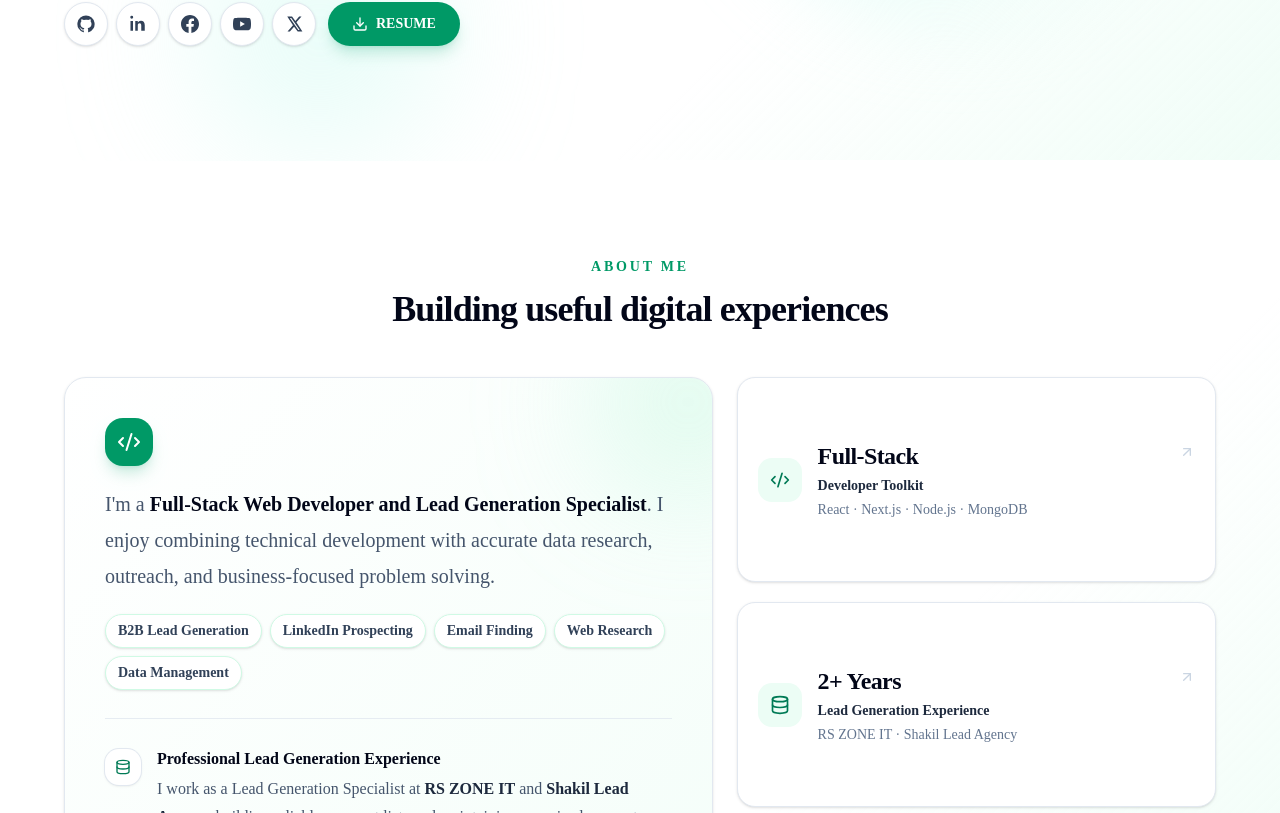
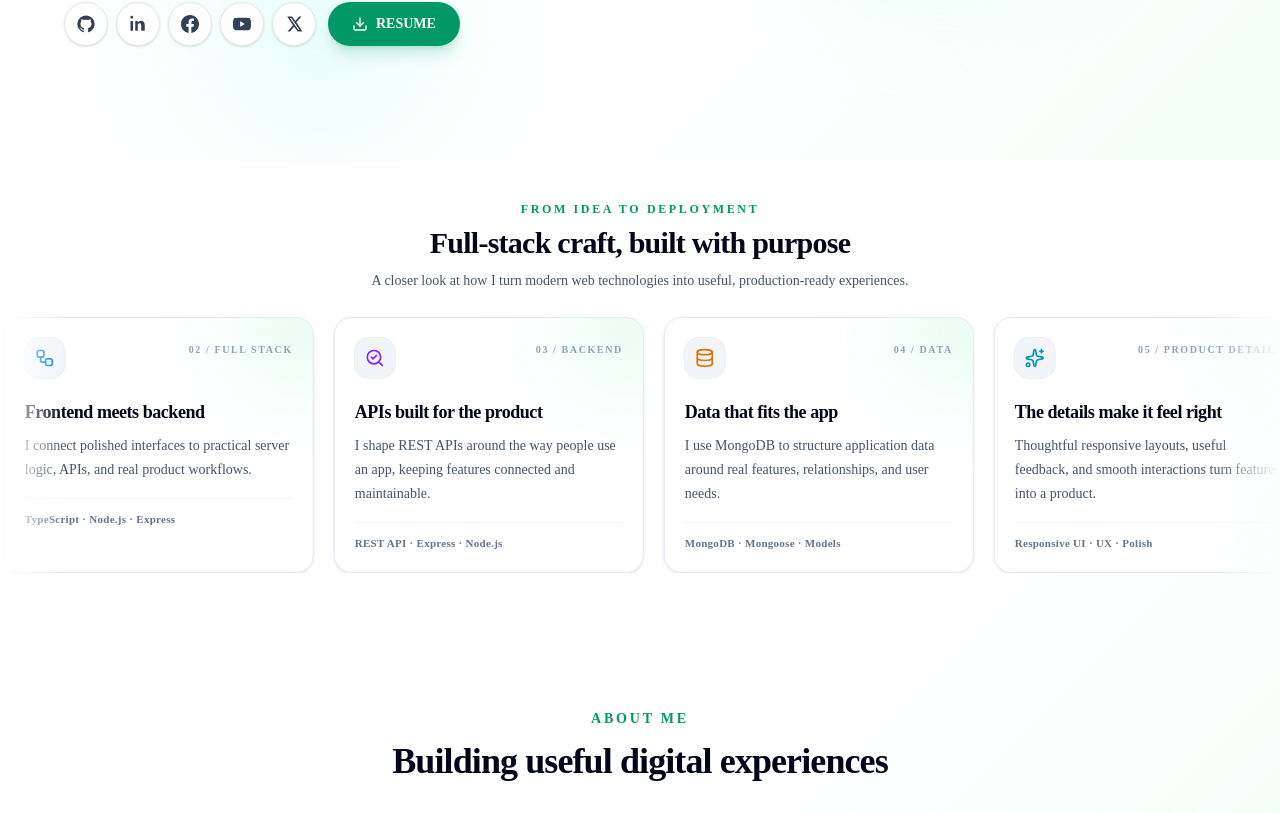
Before and after one commit to sojib-fullstack-dev/My-Portfolio, a Next.js app: page / in a window 1280 px wide. Shown: the part 640-1453 px from the top of the page. Built offline with nearby package versions, Linux system fonts and the light colour scheme; grey boxes are pictures that could not be loaded.

Commit message:
added slide

```diff
--- a/src/app/globals.css
+++ b/src/app/globals.css
@@ -158,3 +158,34 @@
     transform: translateY(-8px);
   }
 }
+
+@keyframes showcase-scroll {
+  to {
+    transform: translateX(-50%);
+  }
+}
+
+.showcase-marquee {
+  overflow: hidden;
+  mask-image: linear-gradient(to right, transparent, black 5%, black 95%, transparent);
+}
+
+.showcase-track {
+  animation: showcase-scroll 42s linear infinite;
+}
+
+.showcase-marquee:hover .showcase-track,
+.showcase-marquee:focus-within .showcase-track {
+  animation-play-state: paused;
+}
+
+@media (prefers-reduced-motion: reduce) {
+  .showcase-marquee {
+    overflow-x: auto;
+    mask-image: none;
+  }
+
+  .showcase-track {
+    animation: none;
+  }
+}
--- a/src/app/page.tsx
+++ b/src/app/page.tsx
@@ -2,7 +2,7 @@
 import { About } from "@/components/About";
 import { Contact } from "@/components/Contact";
 import { Experience } from "@/components/Experience";
-import { Hero } from "@/components/Hero";
+import { Hero, PortfolioShowcase } from "@/components/Hero";
 import { Projects } from "@/components/Projects";
 import { Skills } from "@/components/Skills";
 
@@ -10,6 +10,7 @@ export default function Home() {
   return (
     <>
       <Hero />
+      <PortfolioShowcase />
       <About />
       <Experience />
       <Skills />
--- a/src/components/Hero.tsx
+++ b/src/components/Hero.tsx
@@ -1,7 +1,17 @@
 "use client"
 
 import Image from "next/image"
-import { CalendarDays, Clock3, Download } from "lucide-react"
+import {
+  ArrowUpRight,
+  CalendarDays,
+  Clock3,
+  Code2,
+  Database,
+  Download,
+  SearchCheck,
+  Sparkles,
+  Workflow,
+} from "lucide-react"
 import * as React from "react"
 
 const titles = [
@@ -82,6 +92,120 @@ const socialLinks = [
     hoverClass: "hover:border-slate-950 hover:bg-slate-950 hover:text-white hover:shadow-slate-950/20 dark:hover:border-white dark:hover:bg-white dark:hover:text-slate-950",
   },
 ]
+
+const showcaseCards = [
+  {
+    eyebrow: "01 / Frontend",
+    title: "Interfaces with intention",
+    text: "I build responsive React and Next.js experiences that feel clear, fast, and natural to use.",
+    icon: Code2,
+    accent: "text-emerald-600 dark:text-emerald-400",
+    stack: "React · Next.js · Tailwind",
+  },
+  {
+    eyebrow: "02 / Full stack",
+    title: "Frontend meets backend",
+    text: "I connect polished interfaces to practical server logic, APIs, and real product workflows.",
+    icon: Workflow,
+    accent: "text-sky-600 dark:text-sky-400",
+    stack: "TypeScript · Node.js · Express",
+  },
+  {
+    eyebrow: "03 / Backend",
+    title: "APIs built for the product",
+    text: "I shape REST APIs around the way people use an app, keeping features connected and maintainable.",
+    icon: SearchCheck,
+    accent: "text-violet-600 dark:text-violet-400",
+    stack: "REST API · Express · Node.js",
+  },
+  {
+    eyebrow: "04 / Data",
+    title: "Data that fits the app",
+    text: "I use MongoDB to structure application data around real features, relationships, and user needs.",
+    icon: Database,
+    accent: "text-amber-600 dark:text-amber-400",
+    stack: "MongoDB · Mongoose · Models",
+  },
+  {
+    eyebrow: "05 / Product details",
+    title: "The details make it feel right",
+    text: "Thoughtful responsive layouts, useful feedback, and smooth interactions turn features into a product.",
+    icon: Sparkles,
+    accent: "text-cyan-600 dark:text-cyan-400",
+    stack: "Responsive UI · UX · Polish",
+  },
+  {
+    eyebrow: "06 / Shipping",
+    title: "From local build to live",
+    text: "I take projects through iteration and deployment, then keep improving what real users experience.",
+    icon: ArrowUpRight,
+    accent: "text-rose-600 dark:text-rose-400",
+    stack: "Git · Vercel · Iteration",
+  },
+]
+
+export function PortfolioShowcase() {
+  return (
+    <section
+      id="showcase"
+      className="overflow-hidden py-8 sm:py-10"
+      aria-labelledby="showcase-heading"
+    >
+      <div className="mx-auto mb-6 max-w-6xl px-4 text-center sm:px-6 lg:px-8">
+        <p className="text-xs font-bold uppercase tracking-[0.22em] text-emerald-600 dark:text-emerald-400">
+          From idea to deployment
+        </p>
+        <h2
+          id="showcase-heading"
+          className="mt-2 text-2xl font-extrabold tracking-tight text-slate-950 sm:text-3xl dark:text-white"
+        >
+          Full-stack craft, built with purpose
+        </h2>
+        <p className="mx-auto mt-2 max-w-xl text-sm leading-6 text-slate-600 dark:text-slate-300">
+          A closer look at how I turn modern web technologies into useful, production-ready experiences.
+        </p>
+      </div>
+
+      <div className="showcase-marquee relative" aria-label="Programming and product development highlights">
+        <div className="showcase-track flex w-max">
+          {[false, true].map((isDuplicate) => (
+            <div
+              key={isDuplicate ? "duplicate" : "original"}
+              className="showcase-card-group flex shrink-0 gap-4 pr-4 sm:gap-5 sm:pr-5"
+              aria-hidden={isDuplicate || undefined}
+            >
+              {showcaseCards.map(({ eyebrow, title, text, icon: Icon, accent, stack }) => (
+                <article
+                  key={title}
+                  className="group relative isolate w-[min(78vw,310px)] shrink-0 overflow-hidden rounded-2xl border border-slate-200 bg-white/90 p-5 shadow-sm transition-all duration-300 hover:-translate-y-1 hover:border-emerald-300 hover:shadow-xl hover:shadow-emerald-950/10 dark:border-slate-800 dark:bg-slate-900/90 dark:hover:border-emerald-700"
+                >
+                  <div className="pointer-events-none absolute -right-10 -top-10 -z-10 size-28 rounded-full bg-emerald-200/30 blur-2xl transition-colors group-hover:bg-emerald-300/50 dark:bg-emerald-900/20 dark:group-hover:bg-emerald-800/40" />
+                  <div className="flex items-start justify-between gap-3">
+                    <span className="inline-flex size-10 items-center justify-center rounded-xl bg-slate-100 ring-1 ring-slate-200/70 dark:bg-slate-800 dark:ring-slate-700">
+                      <Icon className={`size-5 ${accent}`} aria-hidden="true" />
+                    </span>
+                    <span className="pt-1 text-[10px] font-bold uppercase tracking-[0.16em] text-slate-400 dark:text-slate-500">
+                      {eyebrow}
+                    </span>
+                  </div>
+                  <h3 className="mt-5 text-lg font-extrabold tracking-tight text-slate-950 dark:text-white">
+                    {title}
+                  </h3>
+                  <p className="mt-2 text-sm leading-6 text-slate-600 dark:text-slate-300">
+                    {text}
+                  </p>
+                  <p className="mt-4 border-t border-slate-100 pt-3 text-[11px] font-semibold tracking-wide text-slate-500 dark:border-slate-800 dark:text-slate-400">
+                    {stack}
+                  </p>
+                </article>
+              ))}
+            </div>
+          ))}
+        </div>
+      </div>
+    </section>
+  )
+}
 
 export function Hero() {
   const [titleIndex, setTitleIndex] = React.useState(0)
```
